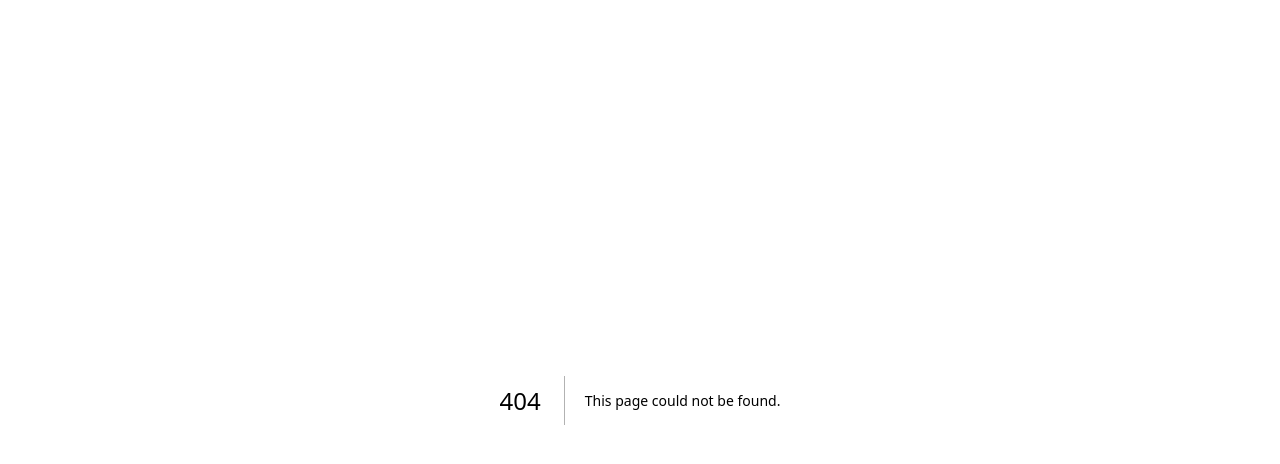
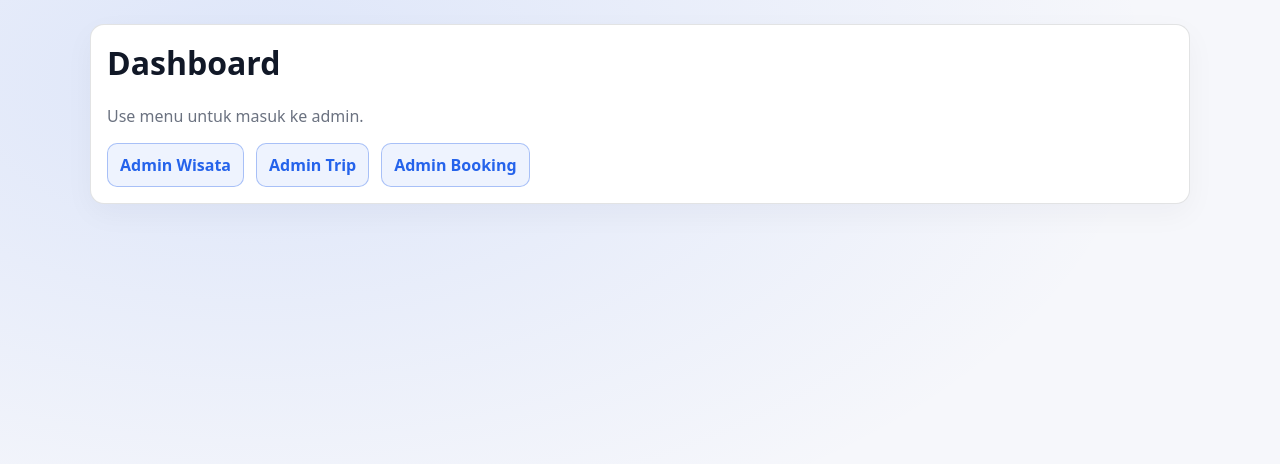
Before and after one commit to aldooofox-cpu/ExploreNesia_, a Next.js app in the folder cms/: page /dashboard in a window 1280 px wide. Before the commit this address had no page. Shown: the top 464 px of the page. Built offline with nearby package versions, Linux system fonts and the light colour scheme.

Commit message:
dashboard admin

```diff
--- /dev/null
+++ b/cms/src/app/dashboard/page.tsx
@@ -0,0 +1,25 @@
+import Link from 'next/link';
+
+export default function DashboardPage() {
+  return (
+    <div className="container">
+      <div className="panel">
+        <h1 style={{ marginTop: 0 }}>Dashboard</h1>
+        <p style={{ color: 'var(--muted)' }}>
+          Use menu untuk masuk ke admin.
+        </p>
+        <div style={{ display: 'flex', gap: 12, flexWrap: 'wrap' }}>
+          <Link className="btn" href="/admin/wisata">
+            Admin Wisata
+          </Link>
+          <Link className="btn" href="/admin/trip">
+            Admin Trip
+          </Link>
+          <Link className="btn" href="/admin/booking">
+            Admin Booking
+          </Link>
+        </div>
+      </div>
+    </div>
+  );
+}
```
